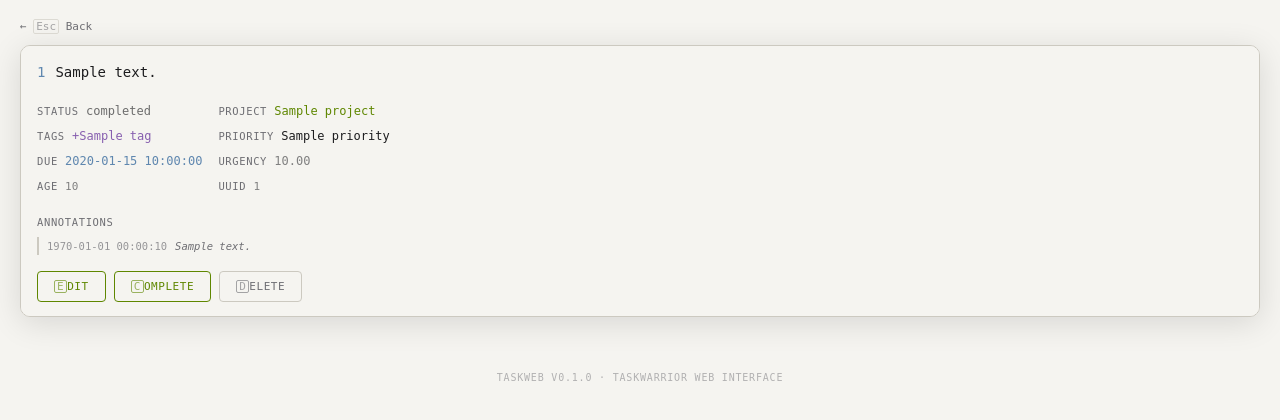
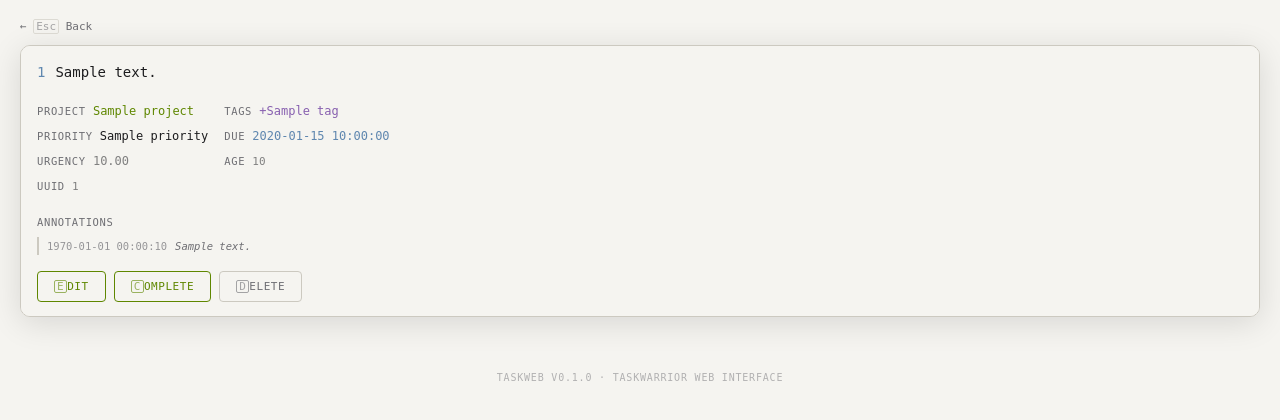
Before and after one commit to ivankovnatsky/taskweb, a Flask app: template taskweb/templates/task_detail.html in a window 1280 px wide. Shown: the part 57-477 px from the top of the page. Run offline with Flask 3, Linux system fonts and the light colour scheme; the template is opened without the code that fills it: most values are stand-ins (such as "Sample title", 1, 10 or a date in 2020).

Commit message:
Remove status badges and status row from task detail view

```diff
--- a/taskweb/templates/task_detail.html
+++ b/taskweb/templates/task_detail.html
@@ -10,18 +10,9 @@
       <div class="detail-header">
         <span class="id">{{ task.id }}</span>
         <span class="desc{% if task.is_completed %} done{% elif task.status == 'deleted' %} deleted{% endif %}">{{ task.description }}{% if task.is_recurring %} ↻{% endif %}</span>
-        {% if task.is_active %}<span class="badge-active">active</span>{% endif %}
-        {% if task.status == 'pending' %}<span class="badge-pending">pending</span>{% endif %}
-        {% if task.status == 'waiting' %}<span class="badge-waiting">waiting</span>{% endif %}
-        {% if task.is_completed %}<span class="badge-completed">completed</span>{% endif %}
-        {% if task.status == 'deleted' %}<span class="badge-deleted">deleted</span>{% endif %}
       </div>
 
       <div class="detail-grid">
-        <div class="detail-row">
-          <span class="detail-label">Status</span>
-          <span class="status-{{ task.status }}">{{ task.status }}</span>
-        </div>
         {% if task.project %}
         <div class="detail-row">
           <span class="detail-label">Project</span>
```
